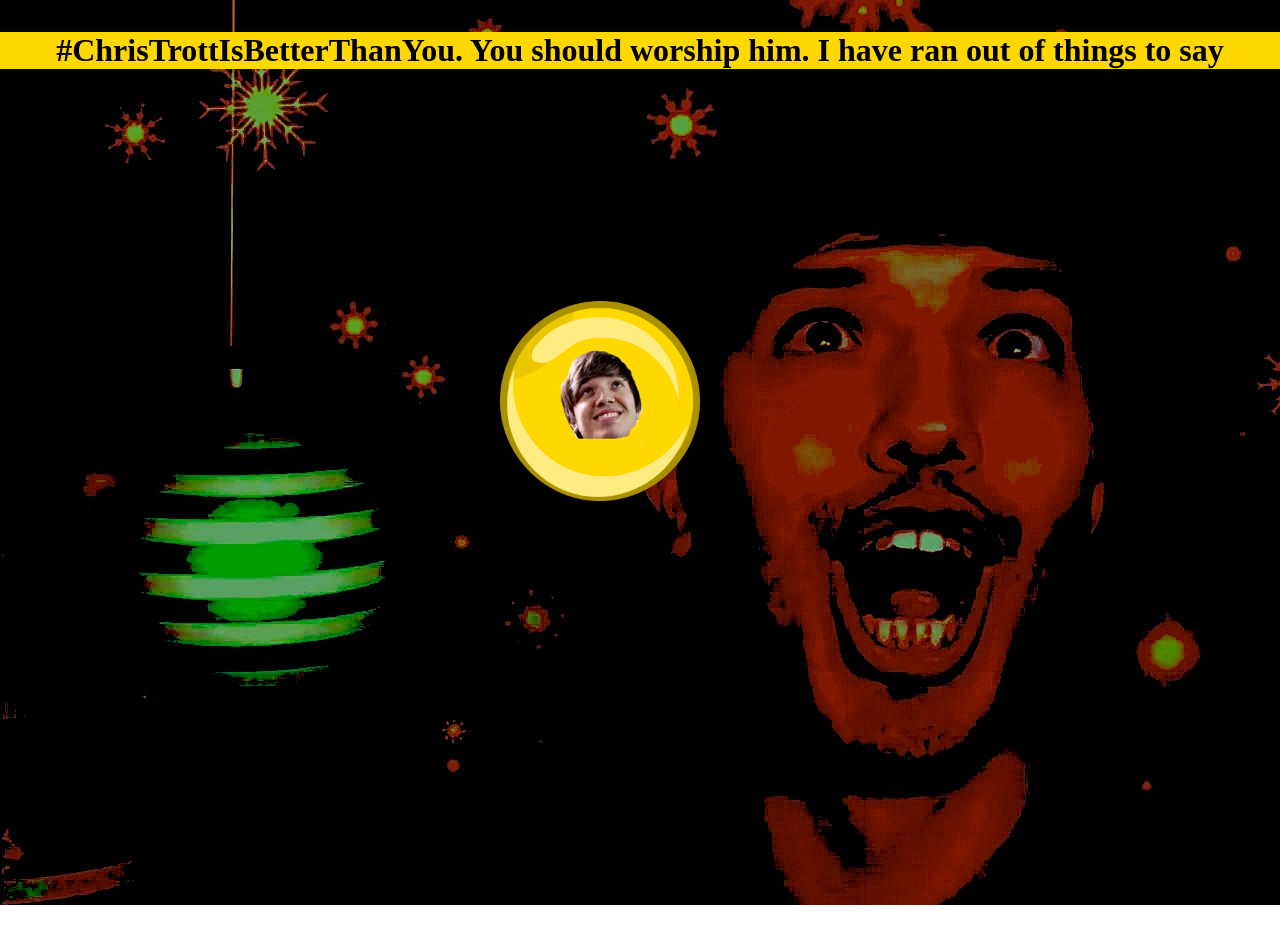
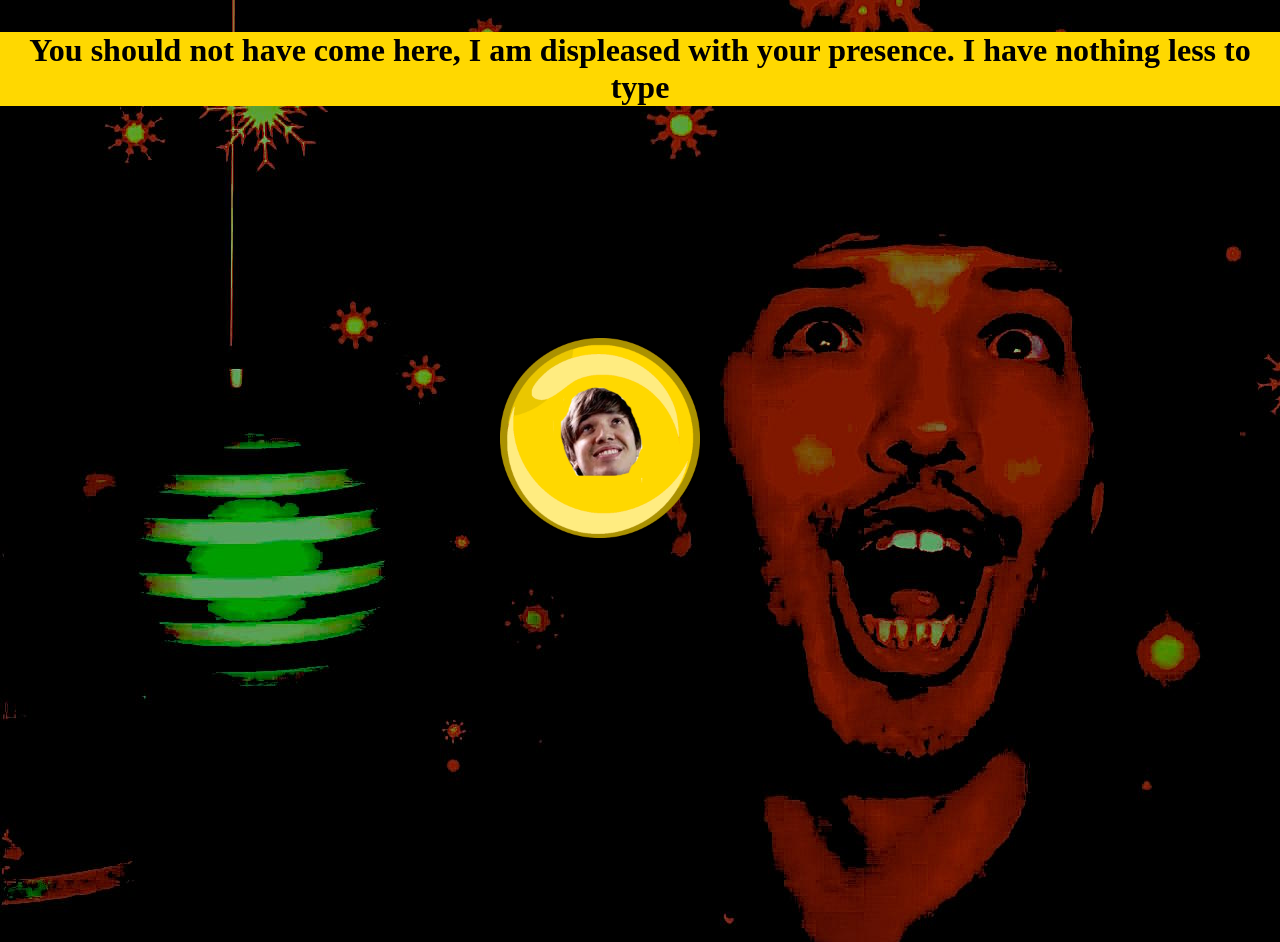
Before and after one commit to j-ay-williams/project_the_first, a website: page assets/canvas.html in a window 1280 px wide. Shown: the top 942 px of the page. Before the commit the page ends 905 px from the top, so only its background shows below. Drawn offline with Linux system fonts and the light colour scheme.

Commit message:
changes paragraph

```diff
--- a/assets/canvas.html
+++ b/assets/canvas.html
@@ -12,9 +12,7 @@
 </head>
 <body onload="draw()">
 	<b></b>
-	<h1><p>#ChrisTrottIsBetterThanYou.
-	You should worship him.
-	I have ran out of things to say</p></h1>
+	<h1><p>You should not have come here, I am displeased with your presence. I have nothing less to type</p></h1>
 
 
 
```
